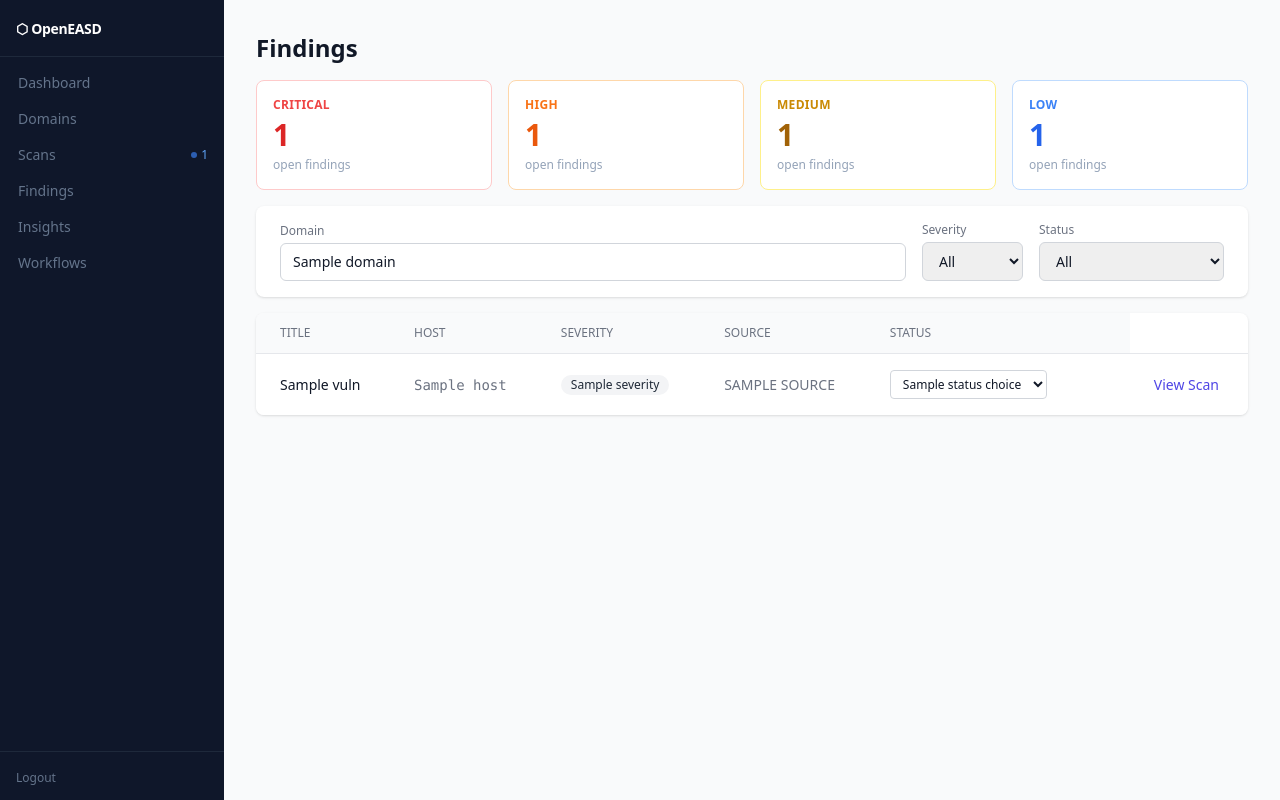
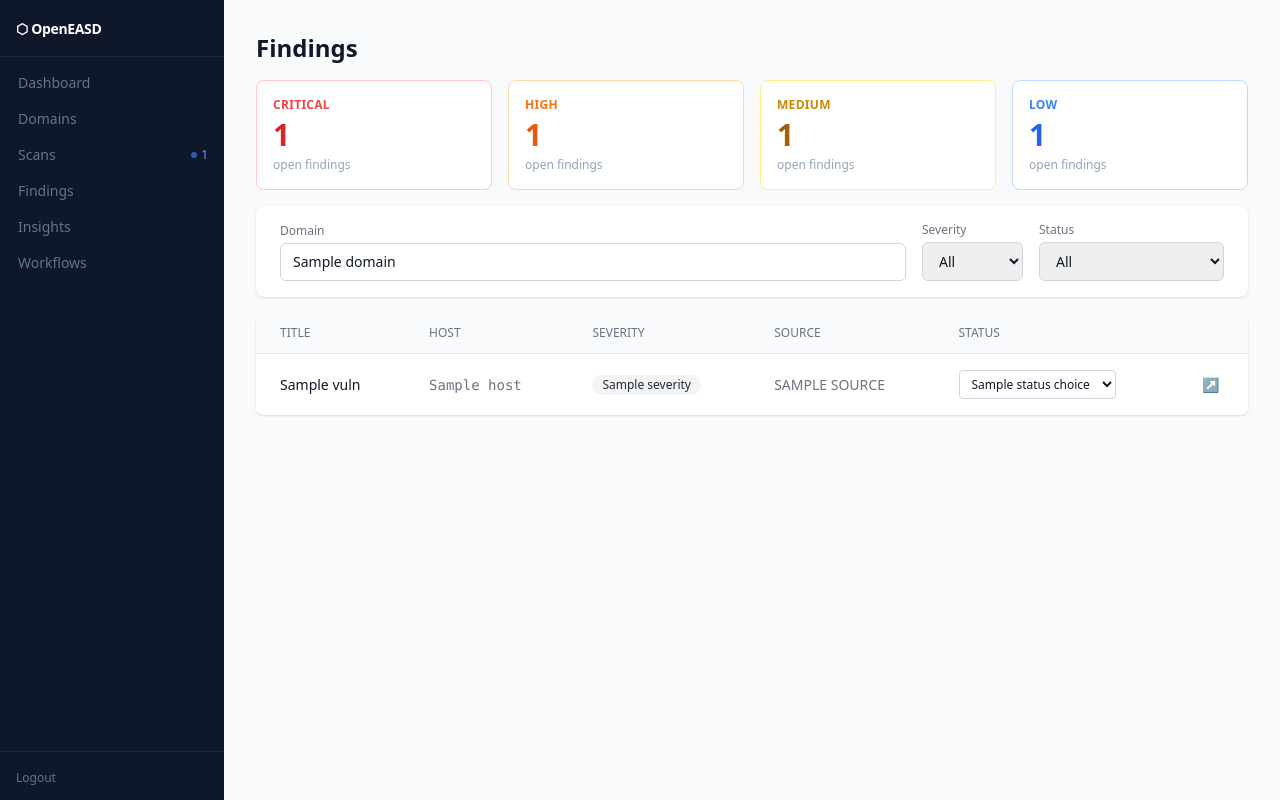
Before and after one commit to cybersecify/OpenEASD, a Django app: template templates/findings/list.html in a window 1280 px wide. Run offline with Django 5.2, Linux system fonts and the light colour scheme; the template is opened without the code that fills it: most values are stand-ins (such as "Sample title", 1, 10 or a date in 2020); some libraries are stand-ins or nearby versions.

Commit message:
feat(findings): remove domain column, replace scan link with icon

```diff
--- a/templates/partials/vuln_rows.html
+++ b/templates/partials/vuln_rows.html
@@ -9,13 +9,12 @@
   <td class="px-6 py-4 text-sm" id="finding-status-{{ vuln.obj.id }}">
     {% include "partials/finding_status_cell.html" with finding=vuln.obj %}
   </td>
-  <td class="px-6 py-4 text-sm text-gray-500">{{ vuln.session.domain }}</td>
-  <td class="px-6 py-4 text-sm">
-    <a href="{% url 'scan-detail' vuln.session.uuid %}" class="text-indigo-600 hover:underline">View Scan</a>
+  <td class="px-6 py-4 text-sm text-center">
+    <a href="{% url 'scan-detail' vuln.session.uuid %}" class="text-indigo-500 hover:text-indigo-700" title="View scan">↗</a>
   </td>
 </tr>
 {% empty %}
 <tr>
-  <td colspan="7" class="px-6 py-8 text-center text-gray-400 text-sm">No findings found.</td>
+  <td colspan="6" class="px-6 py-8 text-center text-gray-400 text-sm">No findings found.</td>
 </tr>
 {% endfor %}
```
